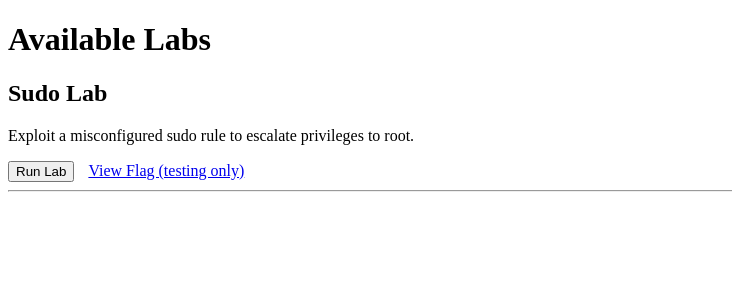
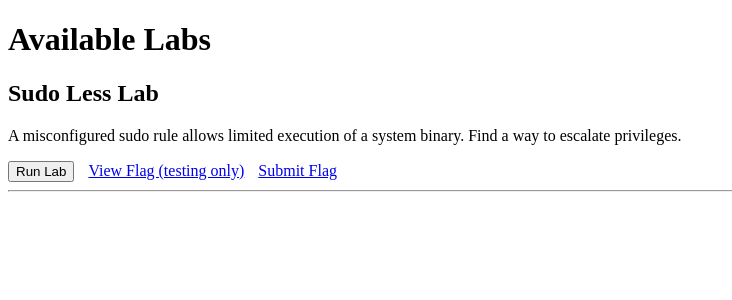
Before and after one commit to pnso/rootquest, a Flask app: page /labs in a window 1280 px wide. Shown: the top 300 px of the page, without its empty margins (0-732 px from the left). Run offline with Flask 3, Linux system fonts and the light colour scheme.

Commit message:
Add sudo-less-lab with proper Dockerfile, flag submission, and app updates

```diff
--- a/app.py
+++ b/app.py
@@ -1,9 +1,13 @@
-from flask import Flask, render_template, request, redirect, url_for
+from flask import Flask, render_template, request, redirect, url_for, flash
 import json
 import subprocess
 import os
+from dotenv import load_dotenv
+
+load_dotenv()
 
 app = Flask(__name__)
+app.secret_key = os.getenv('ROOTQUEST_SECRET_KEY', 'fallback_dev_key')
 
 @app.route("/")
 def home():
@@ -25,14 +29,30 @@ def run_lab(lab_id):
     return redirect(url_for("labs"))
 
 @app.route("/labs/<lab_id>/flag")
-def get_flag(lab_id):
-    flag_path = os.path.join("labs", lab_id, "flag.txt")
-    try:
-        with open(flag_path) as f:
-            flag = f.read().strip()
-        return f"<h1>Flag: {flag}</h1>"
-    except Exception as e:
-        return f"Error reading flag for {lab_id}: {e}"
+def view_flag(lab_id):
+    flag_path = f"labs/{lab_id}/flag.txt"
+    if not os.path.exists(flag_path):
+        return f"Flag not found for {lab_id}", 404
+    with open(flag_path) as f:
+        return f"<pre>{f.read()}</pre>"
+
+@app.route("/labs/<lab_id>/submit", methods=["GET", "POST"])
+def submit_flag(lab_id):
+    flag_path = f"labs/{lab_id}/flag.txt"
+    if request.method == "POST":
+        user_flag = request.form.get("flag", "").strip()
+        if not os.path.exists(flag_path):
+            flash("Flag file missing!", "error")
+        else:
+            with open(flag_path) as f:
+                correct_flag = f.read().strip()
+            if user_flag == correct_flag:
+                flash("✅ Correct flag!", "success")
+            else:
+                flash("❌ Incorrect flag.", "error")
+        return redirect(url_for("submit_flag", lab_id=lab_id))
+
+    return render_template("submit.html", lab_id=lab_id)
 
 if __name__ == "__main__":
     app.run(debug=True)
--- a/labs/lab_config.json
+++ b/labs/lab_config.json
@@ -1,9 +1,10 @@
 {
   "labs": [
     {
-      "id": "sudo-lab",
-      "name": "Sudo Lab",
-      "description": "Exploit a misconfigured sudo rule to escalate privileges to root."
+      "id": "sudo-less-lab",
+      "name": "Sudo Less Lab",
+      "description": "A misconfigured sudo rule allows limited execution of a system binary. Find a way to escalate privileges.",
+      "image": "sudo-less-lab"
     }
   ]
 }
--- a/labs/sudo-lab/flag.txt
+++ /dev/null
@@ -1 +0,0 @@
-rootquest{pr1v3l3g3_3sc4l4t10n_succ3ss}
--- /dev/null
+++ b/labs/sudo-less-lab/flag.txt
@@ -0,0 +1 @@
+FLAG{sudo_less_privilege_escalation}
--- a/requirements.txt
+++ b/requirements.txt
@@ -4,4 +4,5 @@ Flask==3.1.1
 itsdangerous==2.2.0
 Jinja2==3.1.6
 MarkupSafe==3.0.2
+python-dotenv==1.1.1
 Werkzeug==3.1.3
--- a/templates/index.html
+++ b/templates/index.html
@@ -3,5 +3,6 @@
 <head><title>RootQuest</title></head>
 <body>
     <h1>Welcome to RootQuest</h1>
+    <a href="/labs">Go to Labs</a>
 </body>
 </html>
--- a/templates/labs.html
+++ b/templates/labs.html
@@ -14,9 +14,9 @@
             <button type="submit">Run Lab</button>
         </form>
         <a href="/labs/{{ lab.id }}/flag" target="_blank" style="margin-left: 10px;">View Flag (testing only)</a>
+        <a href="/labs/{{ lab.id }}/submit" style="margin-left: 10px;">Submit Flag</a>
     </div>
     <hr>
     {% endfor %}
-
 </body>
 </html>
```
Also changed, not shown: templates/submit.html (added, +23 -0 lines), 3 other files.
